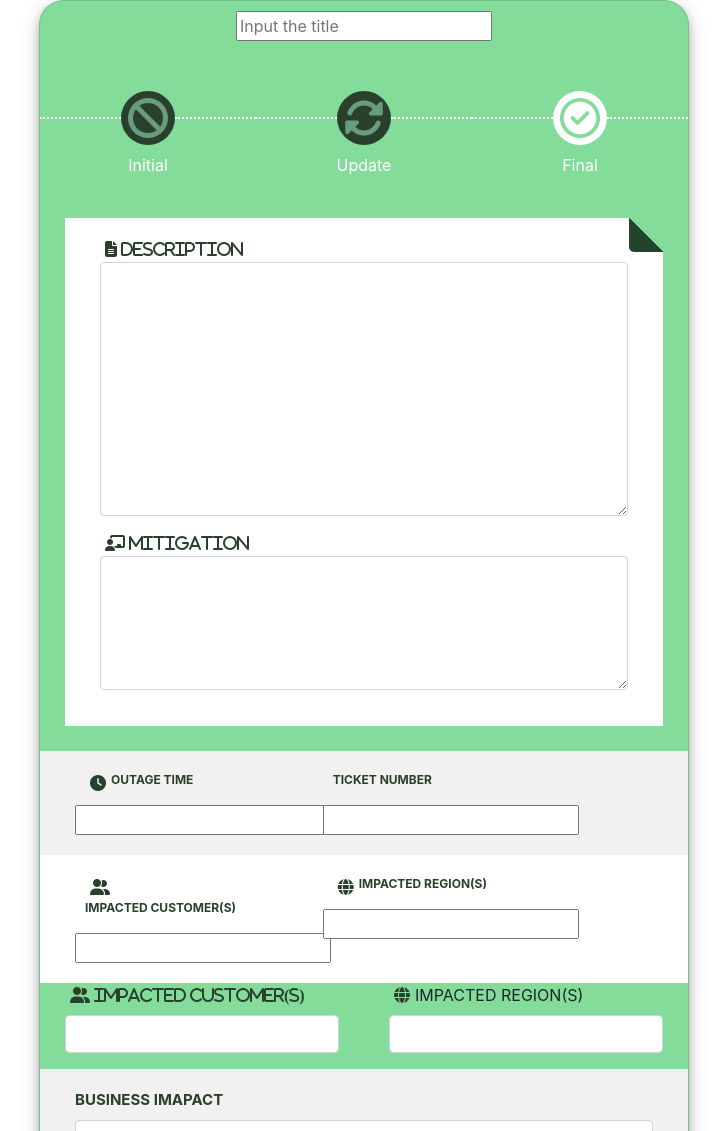
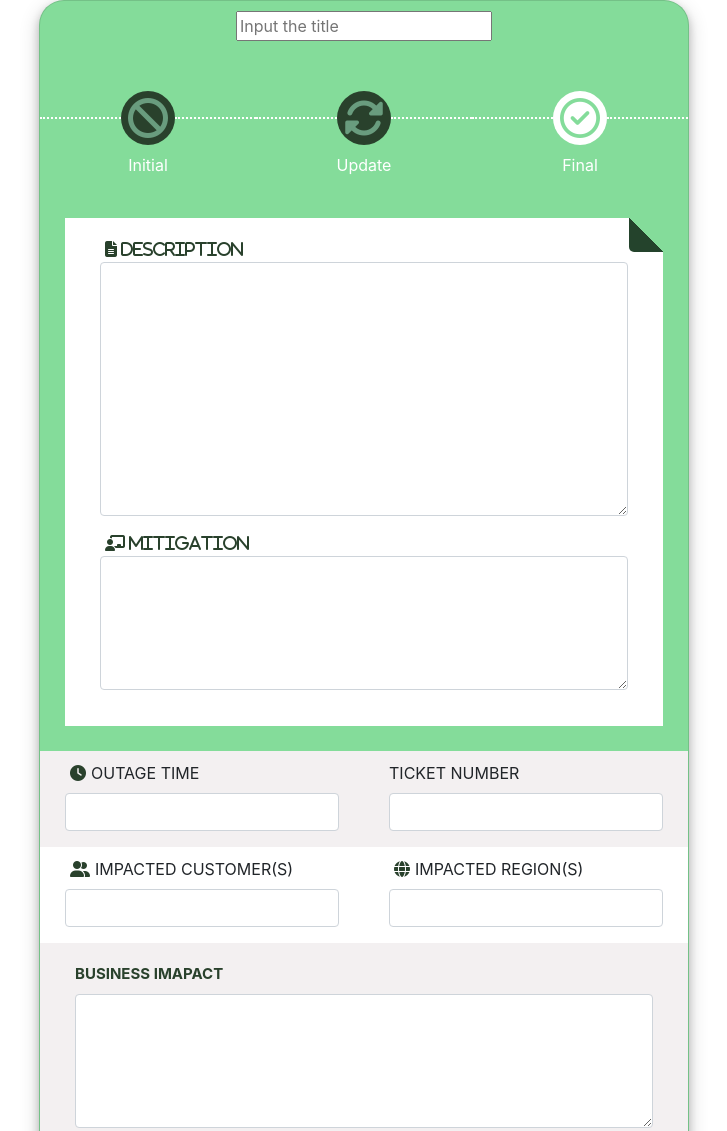
Before and after one commit to Iskibar2020/Form-Design, a plain HTML site: page index.html in a window 1280 px wide. Shown: the top 1131 px of the page, without its empty margins (276-1003 px from the left). Drawn offline with nearby package versions, Linux system fonts and the light colour scheme.

Commit message:
Simple HTML-CSS File

```diff
--- a/index.html
+++ b/index.html
@@ -66,57 +66,31 @@
         </article>
 
         <!-- Attributes -->
-        <div class="attibute-odd col-lg-12">
-            <div class="attribute col-lg-4">
-                <div class="row input-attribute">
-                    <div><i class="fas fa-clock"></i></div>
-                    <p class="icon-text">OUTAGE TIME</p></i>
+        <div class="container" style="background-color: #f3f0f1; padding-top: 10px;">
+            <form>
+              <div class="form-group row">
+                <div class="col-xs-4" style="margin-left: auto; margin-right: auto;">
+                  <label><i class="fas fa-clock">  </i>OUTAGE TIME     </label>
+                  <input class="form-control" id="ex2" type="text">
                 </div>
-                <div >
-                    <input type="text" id="outage-time" placeholder="">
+                <div class="col-xs-4" style="margin-left: auto; margin-right: auto;">
+                  <label>TICKET NUMBER</label>
+                  <input class="form-control" id="ex3" type="text">
                 </div>
-            </div>
-            <div class="attribute col-lg-4">
-                <div class="row input-attribute">
-                    <p class="icon-text">TICKET NUMBER</p></i>
-                </div>
-                <div>
-                    <input type="text" id="outage-time" placeholder="">
-                </div>
-            </div>
+              </div>
+            </form>
         </div>
 
         <!-- Impact of Cusomer -->
-        <div class="attibute-even col-lg-12">
-            <div class="attribute col-lg-4">
-                <div class="row input-attribute">
-                    <div><i class="fas fa-user-friends"></i></div>
-                    <p class="icon-text">IMPACTED CUSTOMER(S)</p></i>
-                </div>
-                <div class="col-lg-6 inp">
-                    <input type="text" id="outage-time" placeholder="">
-                </div>
-            </div>
-            <div class="attribute col-lg-4">
-                <div class="row input-attribute">
-                    <div><i class="fas fa-globe"></i></div>
-                    <p class="icon-text">IMPACTED REGION(S)</p></i>
-                </div>
-                <div class="col-lg-6 inp">
-                    <input type="text" id="outage-time" placeholder="">
-                </div>
-            </div>
-        </div>
-
-        <div class="container">
+        <div class="container" style="background-color: white; padding-top: 10px;">
             <form>
               <div class="form-group row">
                 <div class="col-xs-4" style="margin-left: auto; margin-right: auto;">
-                  <label for="ex2"><i class="fas fa-user-friends"> IMPACTED CUSTOMER(S)</i></label>
+                  <label><i class="fas fa-user-friends">  </i>IMPACTED CUSTOMER(S)</label>
                   <input class="form-control" id="ex2" type="text">
                 </div>
                 <div class="col-xs-4" style="margin-left: auto; margin-right: auto;">
-                  <label for="ex3"><i class="fas fa-globe"></i>IMPACTED REGION(S)</label>
+                  <label><i class="fas fa-globe"> </i>IMPACTED REGION(S)</label>
                   <input class="form-control" id="ex3" type="text">
                 </div>
               </div>
--- a/style.css
+++ b/style.css
@@ -30,8 +30,10 @@
     margin-right: 5px;
     color: #29412c;
     margin-left: 5px;
+    font-weight: bold;
+}
 
-}
+
 
 .icon-text{
     float: left;
```
